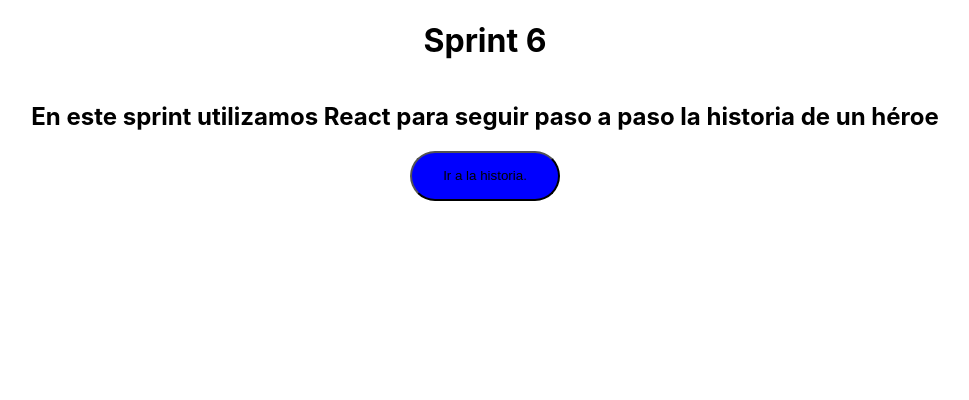
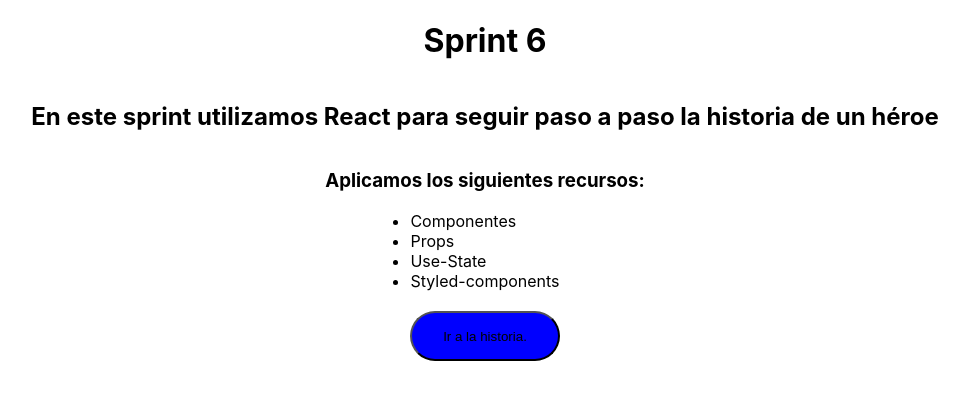
Before and after one commit to plotier/sprint6, a React (Create React App) app: page / in a window 1280 px wide. Shown: the top 400 px of the page, without its empty margins (155-1124 px from the left). Built offline with nearby package versions, Linux system fonts and the light colour scheme.

Commit message:
Sprint 6 done

```diff
--- a/src/App.css
+++ b/src/App.css
@@ -1,14 +1,18 @@
 .App {
   text-align: center;
 }
-.welcome{
-display: flex;
-flex-direction: column;
-align-items: center;
+
+.welcome {
+  display: flex;
+  flex-direction: column;
+  align-items: center;
 }
-ul{
+
+ul {
   padding: 0px;
+  margin: 0px;
 }
+
 .App-logo {
   height: 40vmin;
   pointer-events: none;
@@ -20,7 +24,7 @@
   }
 }
 
-.backTest{
+.backTest {
   background: red;
 }
 
@@ -43,6 +47,7 @@
   from {
     transform: rotate(0deg);
   }
+
   to {
     transform: rotate(360deg);
   }
--- a/src/App.js
+++ b/src/App.js
@@ -5,20 +5,28 @@
 import { BotonCondicion } from './styled'
 
 function App() {
-  const [condicion, setCondicion ] = useState(true);
+  const [condicion, setCondicion] = useState(true);
   return (
-    condicion?
+    condicion ?
       //Welcome View
       <div className='welcome'>
         <h1>Sprint 6</h1>
         <h2>En este sprint utilizamos React para seguir paso a paso la historia de un héroe</h2>
-    <BotonCondicion onClick={()=>setCondicion(false)}>Ir a la historia.</BotonCondicion>
+        <h3>Aplicamos los siguientes recursos:</h3>
+        <ul>
+        <li>Componentes</li>
+        <li>Props</li>
+        <li>Use-State</li>
+        <li>Styled-components</li>
+
+        </ul>
+        <BotonCondicion onClick={() => setCondicion(false)}>Ir a la historia.</BotonCondicion>
       </div>
       :
       //Main View
-    <div>
+
       <ul><Escena historia={textoHistoria} /></ul>
-    </div>
+
   );
 }
 
--- a/src/index.css
+++ b/src/index.css
@@ -1,5 +1,7 @@
+
 body {
   margin: 0;
+  height: 100vh;
   font-family: -apple-system, BlinkMacSystemFont, 'Segoe UI', 'Roboto', 'Oxygen',
     'Ubuntu', 'Cantarell', 'Fira Sans', 'Droid Sans', 'Helvetica Neue',
     sans-serif;
--- a/src/styled.js
+++ b/src/styled.js
@@ -8,13 +8,16 @@
 justify-content:center;
 margin:10px;
 padding:10px;
-background-color:${({ isSelected }) => isSelected ? "red" : "blue"};
+background-color:${({ isSelected }) => isSelected ? "lightblue" : ""};
+opacity:${({ isSelected }) => isSelected ? "0.8" : "0.7"};
 `;
 export const BackgroundMain = styled.div`
 background-image: url("${({back})=>back}");
-height:40rem;
+height:100vh;
+width:100%;
 background-repeat: no-repeat;
-background-size: cover;
+background-size: 100% 100%;
+padding:10px
 `;
 
 export const Boton = styled.button`
@@ -23,6 +26,7 @@
 `;
 
 export const BotonCondicion = styled.button`
+margin-top:20px;
 width:150px;
 height:50px;
 border-radius:40px;
```
Also changed, not shown: src/components/escena/Escena.js (+6 -4 lines). Lines whose indentation alone changed are shown as unchanged.
